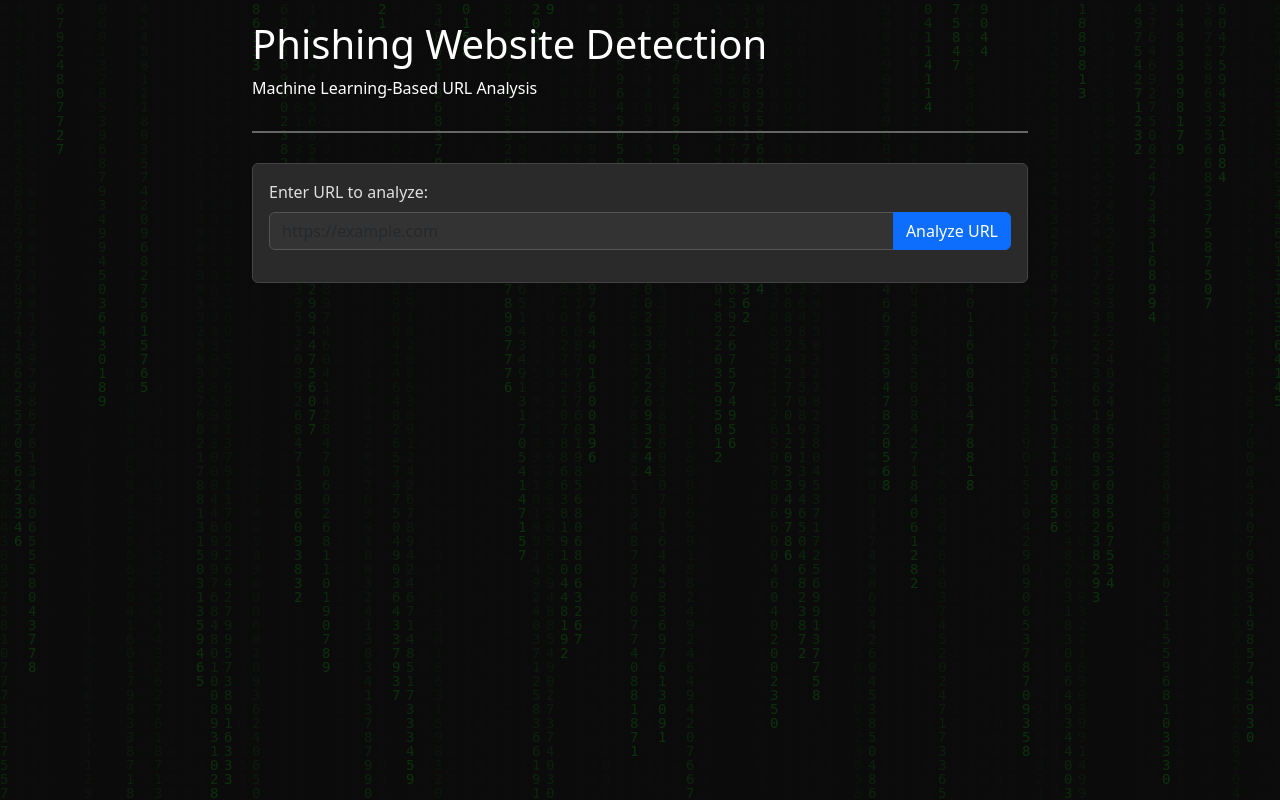
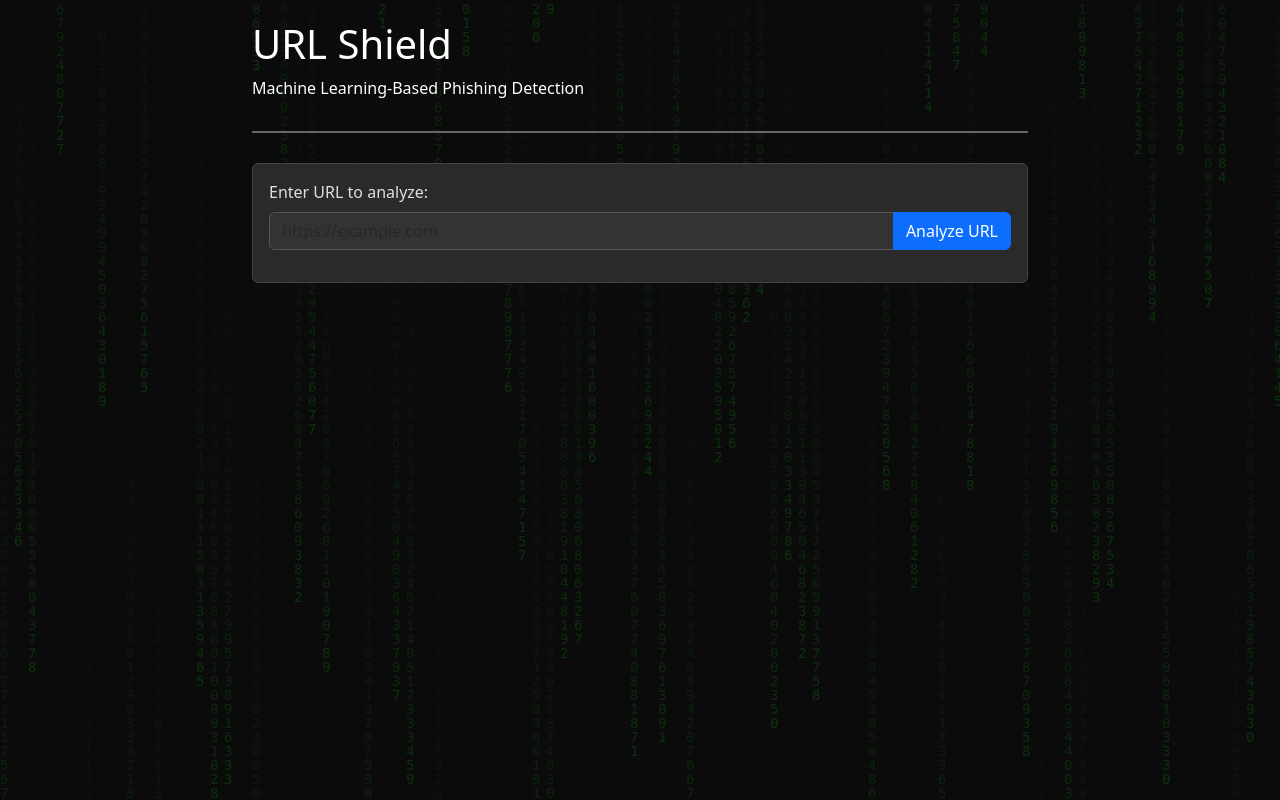
Before and after one commit to shahzebahmed1/URL-Phishing-Detector, a Flask app: page / in a window 1280 px wide. Run offline with Flask 3, Linux system fonts and the light colour scheme.

Commit message:
Update project branding to URL Shield

```diff
--- a/templates/index.html
+++ b/templates/index.html
@@ -3,7 +3,7 @@
 <head>
     <meta charset="UTF-8">
     <meta name="viewport" content="width=device-width, initial-scale=1.0">
-    <title>Phishing Detection System</title>
+    <title>URL Shield - Phishing Detector</title>
     <link href="https://cdn.jsdelivr.net/npm/bootstrap@5.3.0/dist/css/bootstrap.min.css" rel="stylesheet">
     <style>
         body {
@@ -105,8 +105,8 @@
     <canvas id="matrix-bg"></canvas>
     <div class="container">
         <div class="header">
-            <h1>Phishing Website Detection</h1>
-            <p class="text-muted">Machine Learning-Based URL Analysis</p>
+            <h1>URL Shield</h1>
+            <p class="text-muted">Machine Learning-Based Phishing Detection</p>
         </div>
 
         <div class="card">
```
